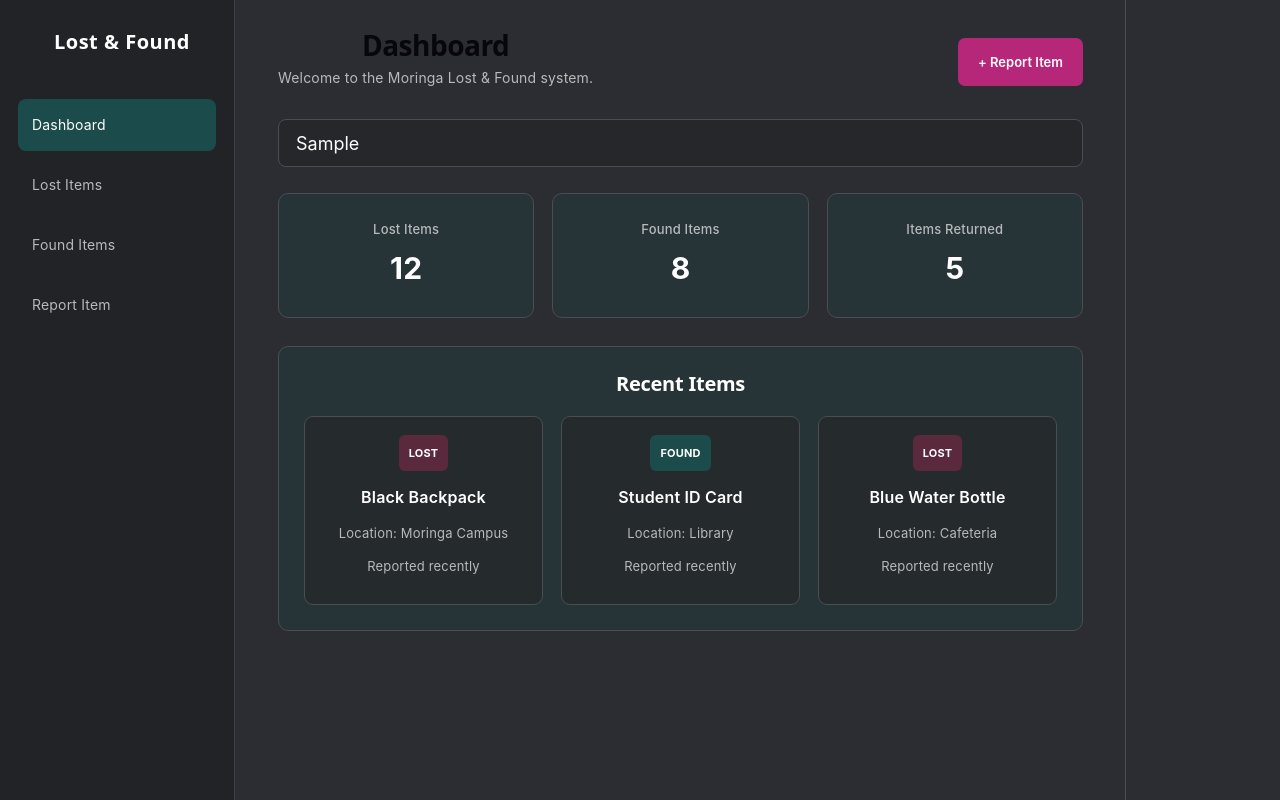
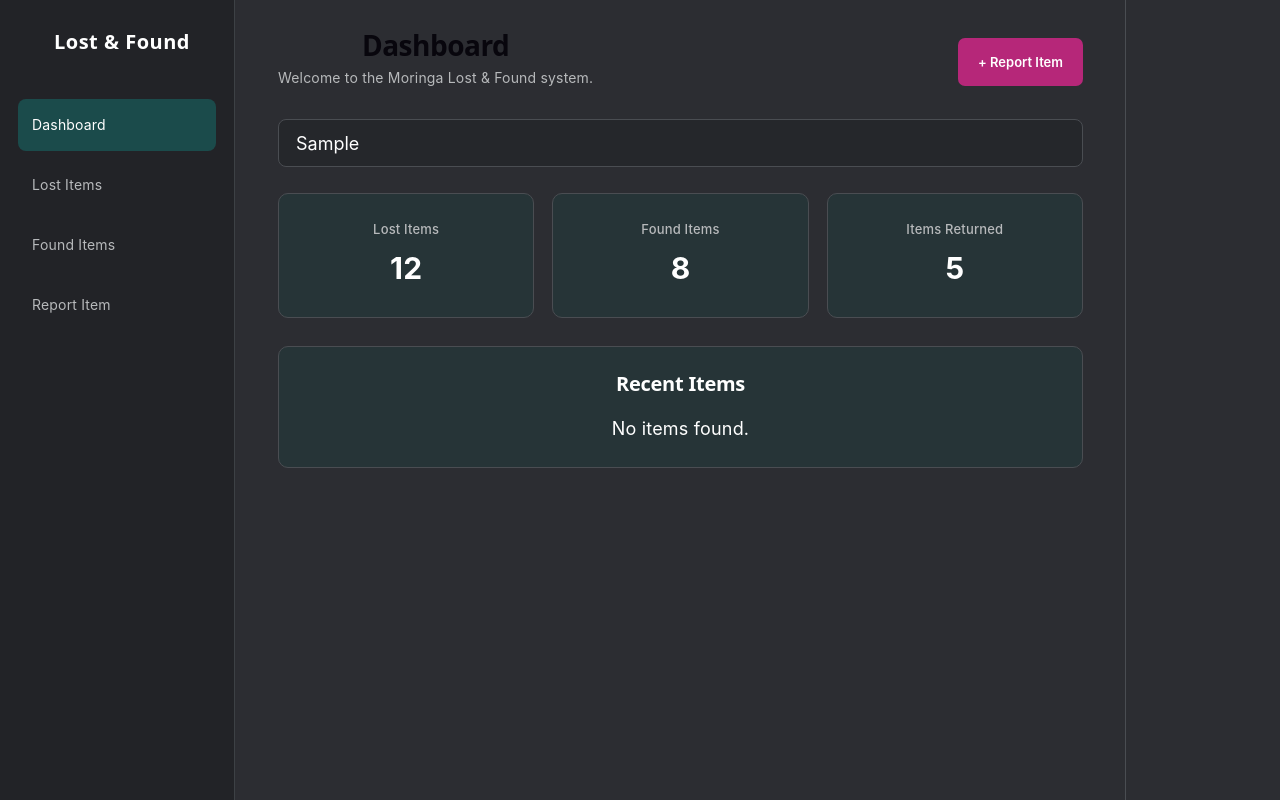
Before and after one commit to calvinwainaina-07/moringalostandfound, a React app in the folder frontend/: page / in a window 1280 px wide. Both pictures are taken after typing "Sample" into the empty fields and a click on the button "+ Report Item". Built offline with nearby package versions, Linux system fonts and the light colour scheme; the HTML template or start-up script is replaced by a standard one.

Commit message:
Add item search functionality

```diff
--- a/frontend/src/App.jsx
+++ b/frontend/src/App.jsx
@@ -1,6 +1,36 @@
-import "./App.css";
+import { useState } from "react"
+import "./App.css"
 
 function App() {
+  const [searchTerm, setSearchTerm] = useState("")
+
+  const items = [
+    {
+      status: "LOST",
+      name: "Black Backpack",
+      location: "Moringa Campus",
+      details: "Reported recently",
+    },
+    {
+      status: "FOUND",
+      name: "Student ID Card",
+      location: "Library",
+      details: "Reported recently",
+    },
+    {
+      status: "LOST",
+      name: "Blue Water Bottle",
+      location: "Cafeteria",
+      details: "Reported recently",
+    },
+  ]
+
+  const filteredItems = items.filter((item) =>
+    `${item.name} ${item.location} ${item.status}`
+      .toLowerCase()
+      .includes(searchTerm.toLowerCase())
+  )
+
   return (
     <div className="dashboard">
       <aside className="sidebar">
@@ -30,6 +60,8 @@ function App() {
           className="search-bar"
           type="text"
           placeholder="Search for an item..."
+          value={searchTerm}
+          onChange={(event) => setSearchTerm(event.target.value)}
         />
 
         <section className="cards">
@@ -53,31 +85,30 @@ function App() {
           <h2>Recent Items</h2>
 
           <div className="item-grid">
-            <div className="item-card">
-              <span className="status lost">LOST</span>
-              <h3>Black Backpack</h3>
-              <p>Location: Moringa Campus</p>
-              <p>Reported recently</p>
-            </div>
+            {filteredItems.map((item) => (
+              <div className="item-card" key={item.name}>
+                <span
+                  className={`status ${
+                    item.status === "LOST" ? "lost" : "found"
+                  }`}
+                >
+                  {item.status}
+                </span>
 
-            <div className="item-card">
-              <span className="status found">FOUND</span>
-              <h3>Student ID Card</h3>
-              <p>Location: Library</p>
-              <p>Reported recently</p>
-            </div>
+                <h3>{item.name}</h3>
+                <p>Location: {item.location}</p>
+                <p>{item.details}</p>
+              </div>
+            ))}
+          </div>
 
-            <div className="item-card">
-              <span className="status lost">LOST</span>
-              <h3>Blue Water Bottle</h3>
-              <p>Location: Cafeteria</p>
-              <p>Reported recently</p>
-            </div>
-          </div>
+          {filteredItems.length === 0 && (
+            <p>No items found.</p>
+          )}
         </section>
       </main>
     </div>
-  );
+  )
 }
 
-export default App;
+export default App
```
